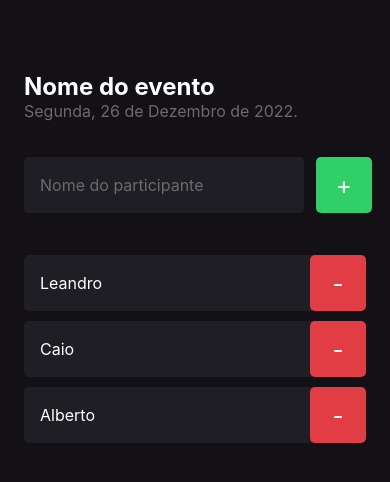
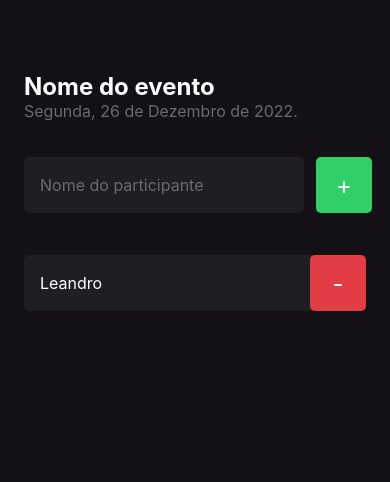
Before and after one commit to lithproroot1399/Imhere, a React Native app: screen / in a window 390 px wide. Shown: the top 482 px of the page. Built offline with nearby package versions, Linux system fonts and the light colour scheme.

Commit message:
Adicionando function remove

```diff
--- a/src/screens/Home/components/Participant/index.tsx
+++ b/src/screens/Home/components/Participant/index.tsx
@@ -3,17 +3,18 @@
 import { styles } from './styles';
 
 type Props = {
-    name: String
+    name: String,
+    onRemove: () => void;
 }
 
-export function Participant({name}: Props){
+export function Participant({name, onRemove}: Props){
     return(
         <View style={styles.container}>
             <Text style={styles.name}>
                 {name}
             </Text>
 
-            <TouchableOpacity style={styles.button}>
+            <TouchableOpacity style={styles.button} onPress={onRemove}>
         <Text style={styles.buttonText}>
             -
         </Text>
--- a/src/screens/Home/index.tsx
+++ b/src/screens/Home/index.tsx
@@ -4,9 +4,13 @@
 
 export function Home() {
   function handleParticipantAdd() {
-    console.log("Você clicou no botão de Adicionar!")
+    console.log("Você clicou no botão de Adicionar!");
   }
 
+
+  function handleParticipantRemove(name: String) {
+    console.log(`Você clicou em remover o participante ${name}`);
+  }
     return (
     <View style={styles.container}>
     <Text style={styles.eventName}>
@@ -33,9 +37,7 @@
      </TouchableOpacity>
      </View>
 
-      <Participant name="Leandro"/>
-      <Participant name="Caio"/>
-      <Participant name="Alberto"/>
+      <Participant name="Leandro" onRemove={() => handleParticipantRemove("Leandro")}/>
 
     </View>
   );
```
